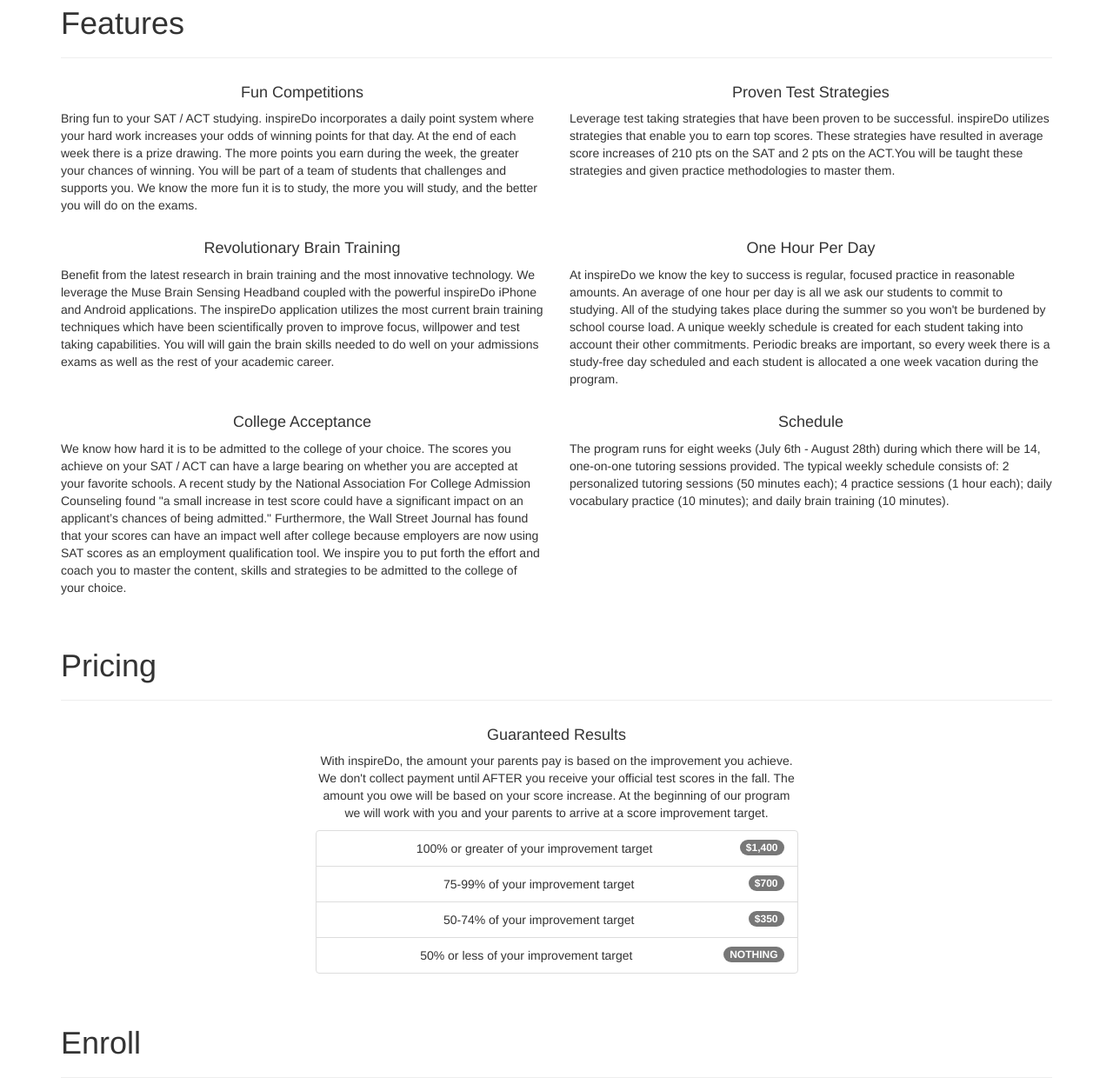
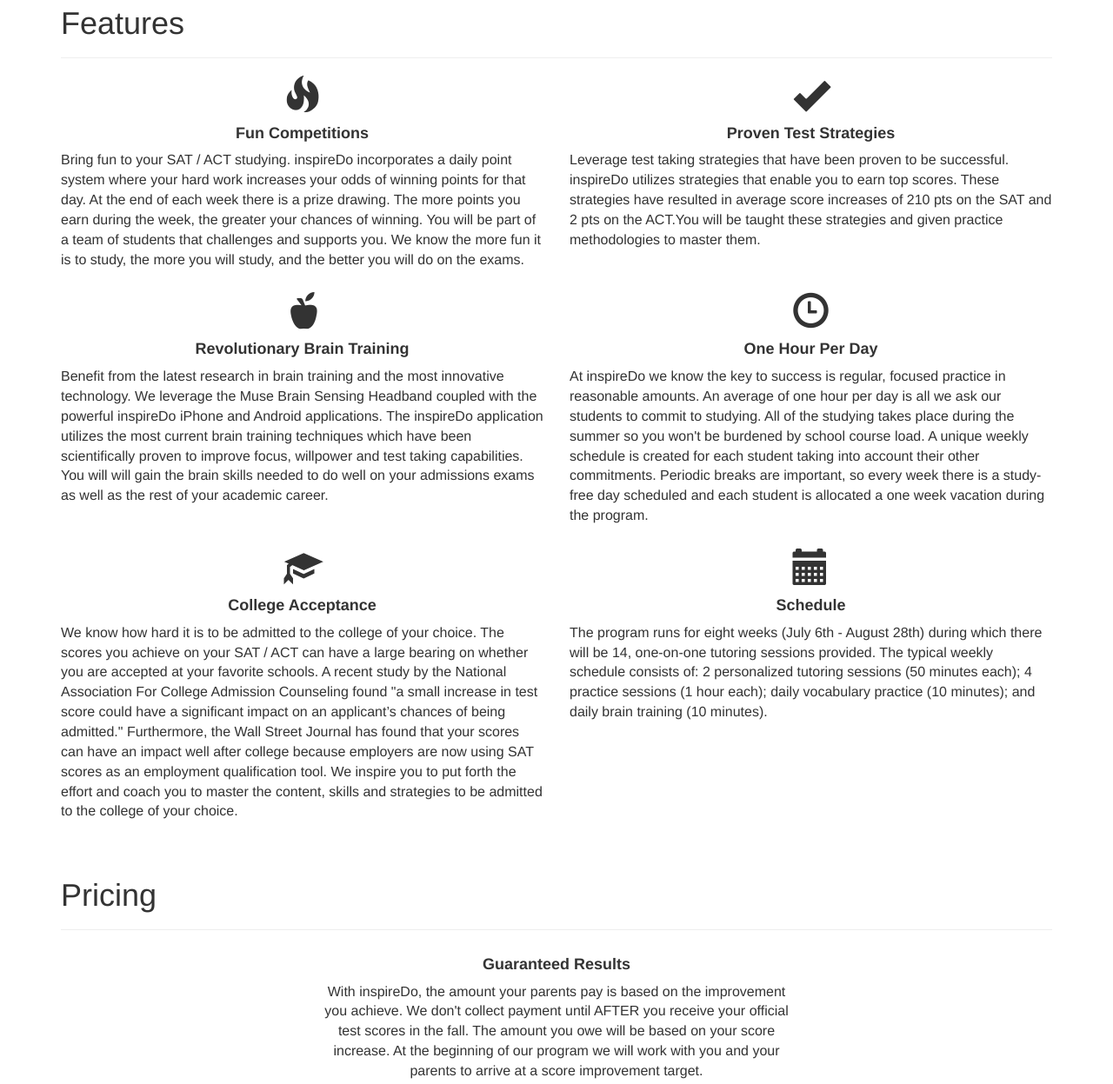
Before and after one commit to erikkessler/erikkessler.github.io, a plain HTML site: page index.html in a window 1280 px wide. Shown: the part 500-1747 px from the top of the page at 87% size. Drawn offline with nearby package versions, Linux system fonts and the light colour scheme.

Commit message:
Add Icons

```diff
--- a/index.html
+++ b/index.html
@@ -88,16 +88,19 @@
 
       <div class="row text-center">
 	<div class="col-lg-6">
-	  <h4>Fun Competitions</h4>
-	  <p class="text-left" style="padding-bottom: 10px">
+	  <span style="font-size:3em;" class="glyphicon glyphicon-fire" aria-hidden="true"></span>
+	  <h4 style="font-weight: bold">Fun Competitions</h4>
+	  <p class="text-left" style="padding-bottom: 15px;font-size: 16px">
 	    Bring fun to your SAT / ACT studying. inspireDo incorporates a daily point system where your hard work increases your odds of winning points for that day. At the end of each week there is a prize drawing. The more points you earn during the week, the greater your chances of winning. You will be part of a team of students that challenges and supports you. We know the more fun it is to study, the more you will study, and the better you will do on the exams.
 	  </p>
 
 
 	</div>
 	<div class="col-lg-6">
-	  <h4>Proven Test Strategies</h4>
-	  <p class="text-left" style="padding-bottom: 10px">
+	  <span style="font-size:3em;" class="glyphicon glyphicon-ok" aria-hidden="true"></span>
+	  <h4 style="font-weight: bold">Proven Test Strategies</h4>
+
+	  <p class="text-left" style="padding-bottom: 15px;font-size: 16px">
 	    Leverage test taking strategies that have been proven to be successful. inspireDo utilizes strategies that enable you to earn top scores. These strategies have resulted in average score increases of 210 pts on the SAT and 2 pts on the ACT.You will be taught these strategies and given practice methodologies to master them.
 	  </p>
 
@@ -107,16 +110,18 @@
 
       <div class="row text-center">
 	<div class="col-lg-6">
-	  <h4>Revolutionary Brain Training</h4>
-	  <p class="text-left" style="padding-bottom: 10px">
+	  <span style="font-size:3em;" class="glyphicon glyphicon-apple" aria-hidden="true"></span>
+	  <h4 style="font-weight: bold">Revolutionary Brain Training</h4>
+	  <p class="text-left" style="padding-bottom: 15px;font-size: 16px">
 	    Benefit from the latest research in brain training and the most innovative technology. We leverage the Muse Brain Sensing Headband coupled with the powerful inspireDo iPhone and Android applications. The inspireDo application utilizes the most current brain training techniques which have been scientifically proven to improve focus, willpower and test taking capabilities. You will will gain the brain skills needed to do well on your admissions exams as well as the rest of your academic career.
 	  </p>
 
 
 	</div>
 	<div class="col-lg-6">
-	  <h4>One Hour Per Day</h4>
-	  <p class="text-left" style="padding-bottom: 10px">
+	  <span style="font-size:3em;" class="glyphicon glyphicon-time" aria-hidden="true"></span>
+	  <h4 style="font-weight: bold">One Hour Per Day</h4>
+	  <p class="text-left" style="padding-bottom: 15px;font-size: 16px">
 	    At inspireDo we know the key to success is regular, focused practice in reasonable amounts. An average of one hour per day is all we ask our students to commit to studying.  All of the studying takes place during the summer so you won't be burdened by school course load. A unique weekly schedule is created for each student taking into account their other commitments. Periodic breaks are important, so every week there is a study-free day scheduled and each student is allocated a one week vacation during the program.
 	  </p>
 
@@ -126,14 +131,16 @@
 
       <div class="row text-center">
 	<div class="col-lg-6">
-	  <h4>College Acceptance</h4>
-	  <p class="text-left" style="padding-bottom: 10px">
+	  <span style="font-size:3em;" class="glyphicon glyphicon-education" aria-hidden="true"></span>
+	  <h4 style="font-weight: bold">College Acceptance</h4>
+	  <p class="text-left" style="padding-bottom: 15px;font-size: 16px;">
 	    We know how hard it is to be admitted to the college of your choice. The scores you achieve on your SAT / ACT can have a large bearing on whether you are accepted at your favorite schools. A recent study by the National Association For College Admission Counseling found "a small increase in test score could have a significant impact on an applicant’s chances of being admitted." Furthermore, the Wall Street Journal has found that your scores can have an impact well after college because employers are now using SAT scores as an employment qualification tool. We inspire you to put forth the effort and coach you to master the content, skills and strategies to be admitted to the college of your choice.
 	  </p>
 	</div>
 	<div class="col-lg-6">
-	  <h4>Schedule</h4>
-	  <p class="text-left" style="padding-bottom: 10px">
+	  <span style="font-size:3em;" class="glyphicon glyphicon-calendar" aria-hidden="true"></span>
+	  <h4 style="font-weight: bold">Schedule</h4>
+	  <p class="text-left" style="padding-bottom: 15px;font-size: 16px">
 	    The program runs for eight weeks (July 6th - August 28th) during which there will be 14, one-on-one tutoring sessions provided. The typical weekly schedule consists of: 2 personalized tutoring sessions (50 minutes each); 4 practice sessions (1 hour each); daily vocabulary practice (10 minutes); and daily brain training (10 minutes).
 	  </p>
 
@@ -146,12 +153,12 @@
       </div>
       <div class="row">
 	<div class="col-lg-6 col-lg-offset-3 text-center">
-	  <h4>Guaranteed Results</h4>
-	  <p>
+	  <h4 style="font-weight: bold">Guaranteed Results</h4>
+	  <p style="font-size: 16px">
 	    With inspireDo, the amount your parents pay is based on the improvement you achieve. We don't collect payment until AFTER you receive your official test scores in the fall. The amount you owe will be based on your score increase. At the beginning of our program we will work with you and your parents to arrive at a score improvement target.
 	  </p>
 
-	  <ul class="list-group">
+	  <ul class="list-group" style="font-size: 16px;padding-top: 10px">
 	    <li class="list-group-item">
 	      <span class="badge">$1,400</span>
 	      100% or greater of your improvement target
```
